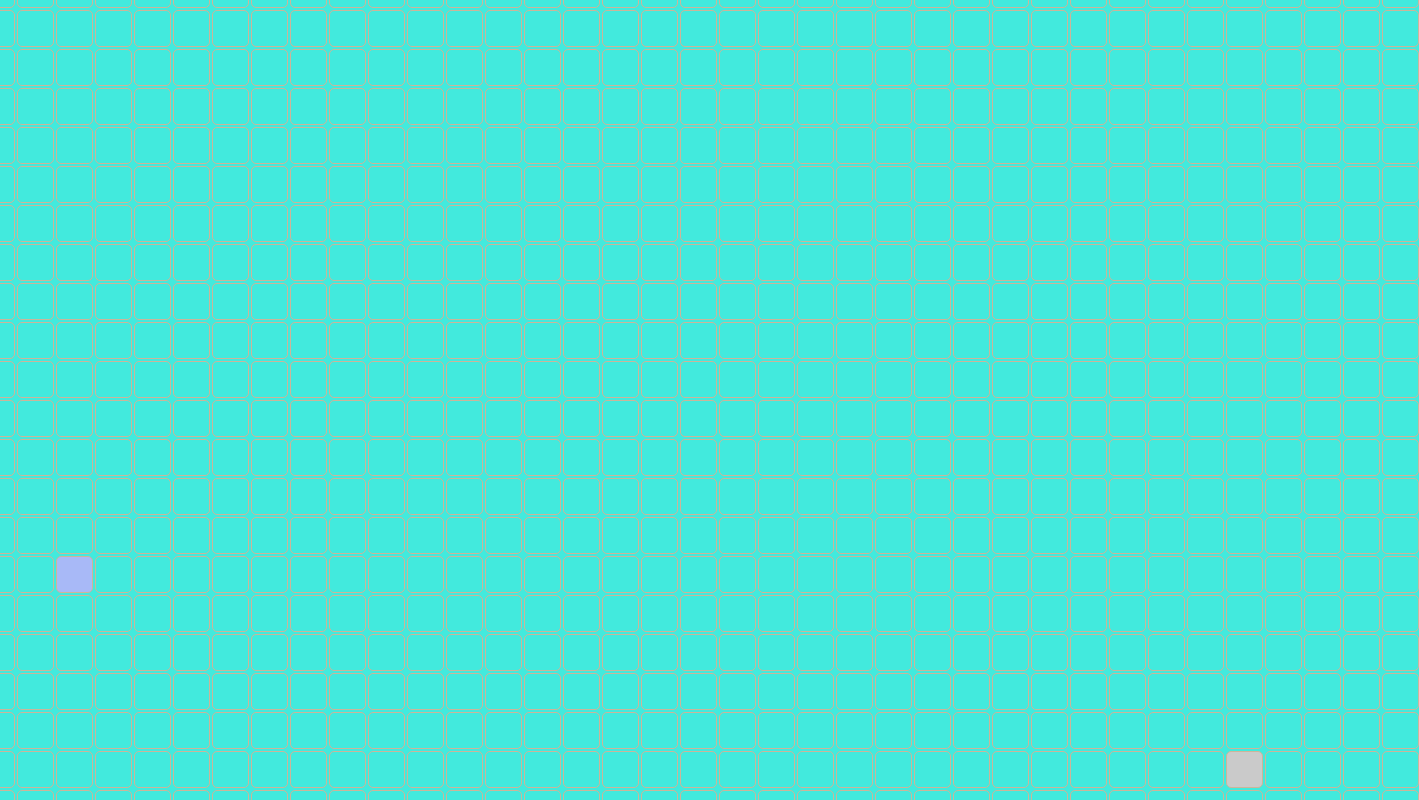
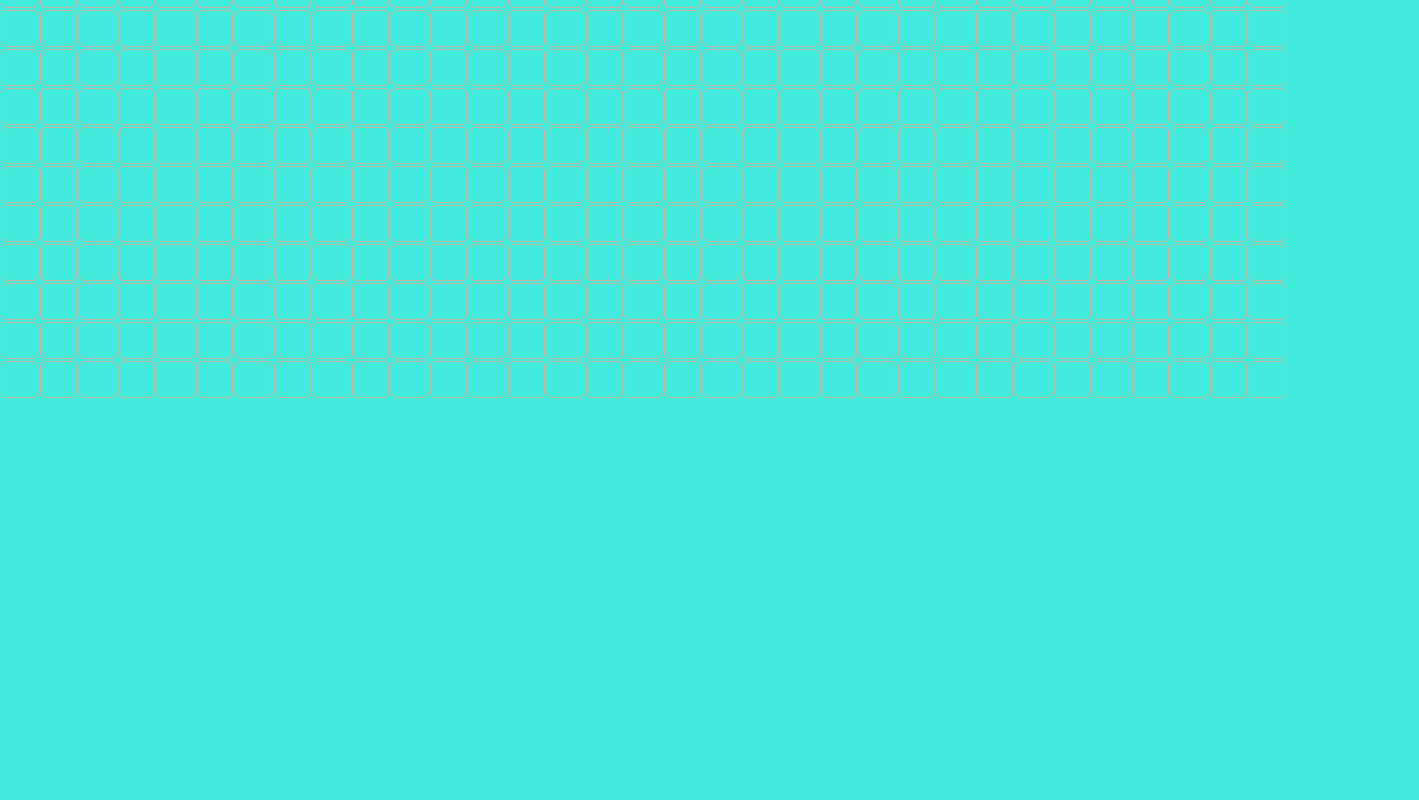
Before and after one commit to yaroslavkhudchenko/pathfinder-algorithms-visualizer, a React (Create React App) app: page / in a window 1280 px wide. Shown: the part 520-1320 px from the top of the page, 1419 px wide, since content can reach past the window. After the commit the page ends 919 px from the top, so only its background shows below. Built offline with nearby package versions, Linux system fonts and the light colour scheme.

Commit message:
add image for target + working on generating grid for width/height

```diff
--- a/src/components/App.js
+++ b/src/components/App.js
@@ -352,10 +352,16 @@ export default class App extends Component {
 
 	componentDidMount() {
 		// create nodes array + choose start and target nodes
+		let numberC = window.innerHeight / 39;
+		let numberR = window.innerWidth / 39;
+
+		console.log(numberC)
+		console.log(numberR)
+
 		let nodes = [];
-		for (let i = 0; i < 35; i++) {
+		for (let i = 0; i < numberC; i++) {
 			nodes.push([]); // push array to display row
-			for (let j = 0; j < 40; j++) {
+			for (let j = 0; j < numberR; j++) {
 					nodes[i].push({
 						column: j,
 						row: i,
--- a/src/index.scss
+++ b/src/index.scss
@@ -32,10 +32,11 @@ body,html {
   border-radius: 3px;
   background: indigo;
 }
-.grid {
+#grid {
   display: flex;
   flex-wrap:wrap;
   justify-content: center;
+  position: absolute;
 }
 .singleNode {
   /* border: 1px solid white;
@@ -77,18 +78,20 @@ animation-name: visitedAnimation;
   justify-content: center;
 }
 .start {
-  background: #6e31bf;
+  // background: #6e31bf;
   background-image: url('./assets/startA.png');
   background-size:cover;
 }
 .target {
-  background: #cacaca;
+  //background: #cacaca;
+  background-image: url('./assets/startA.png');
+  background-size:cover;
 }
 .checked {
   background: blue;
 }
 .wall {
-  background: #a8b9f7;
+  background: black;
 }
 
 
```
